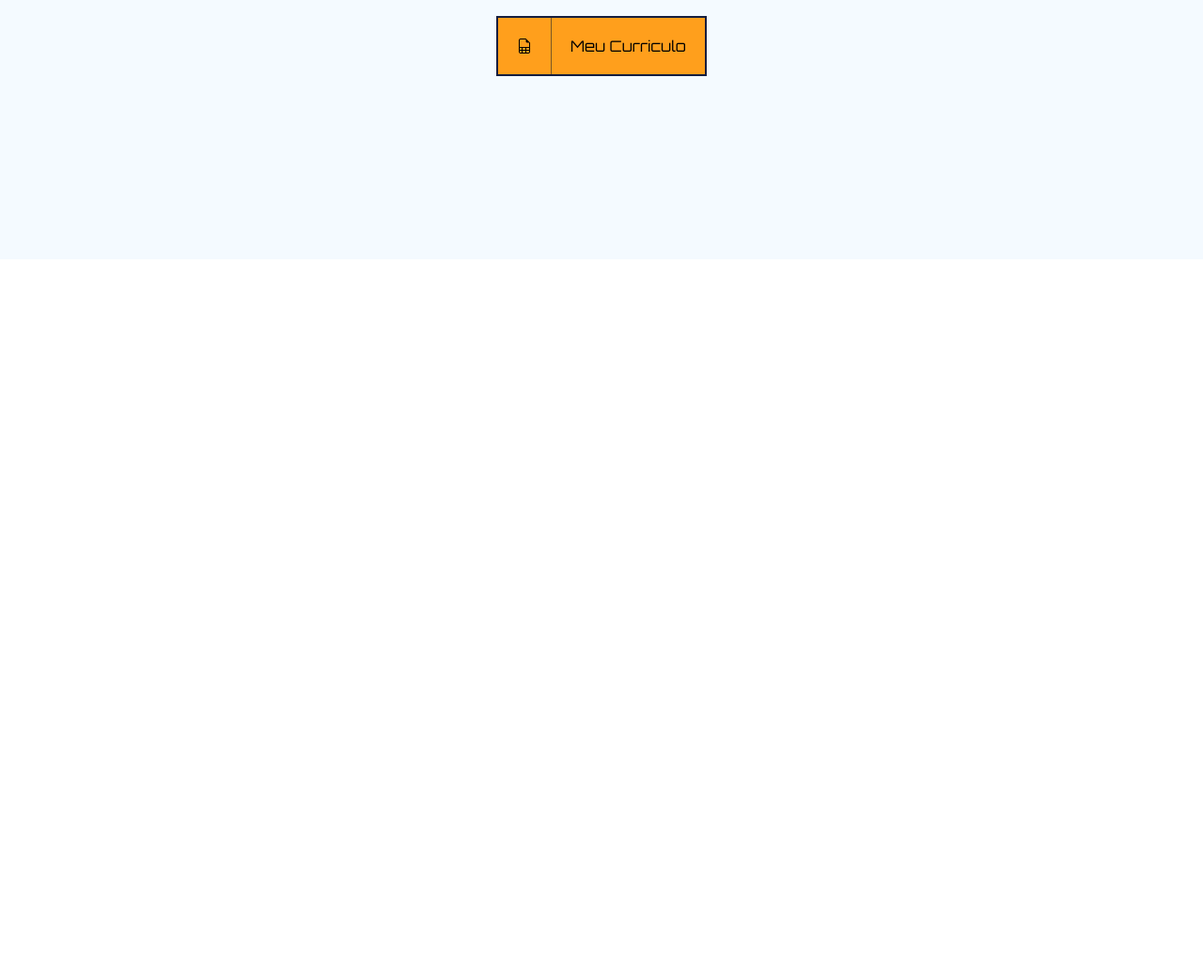
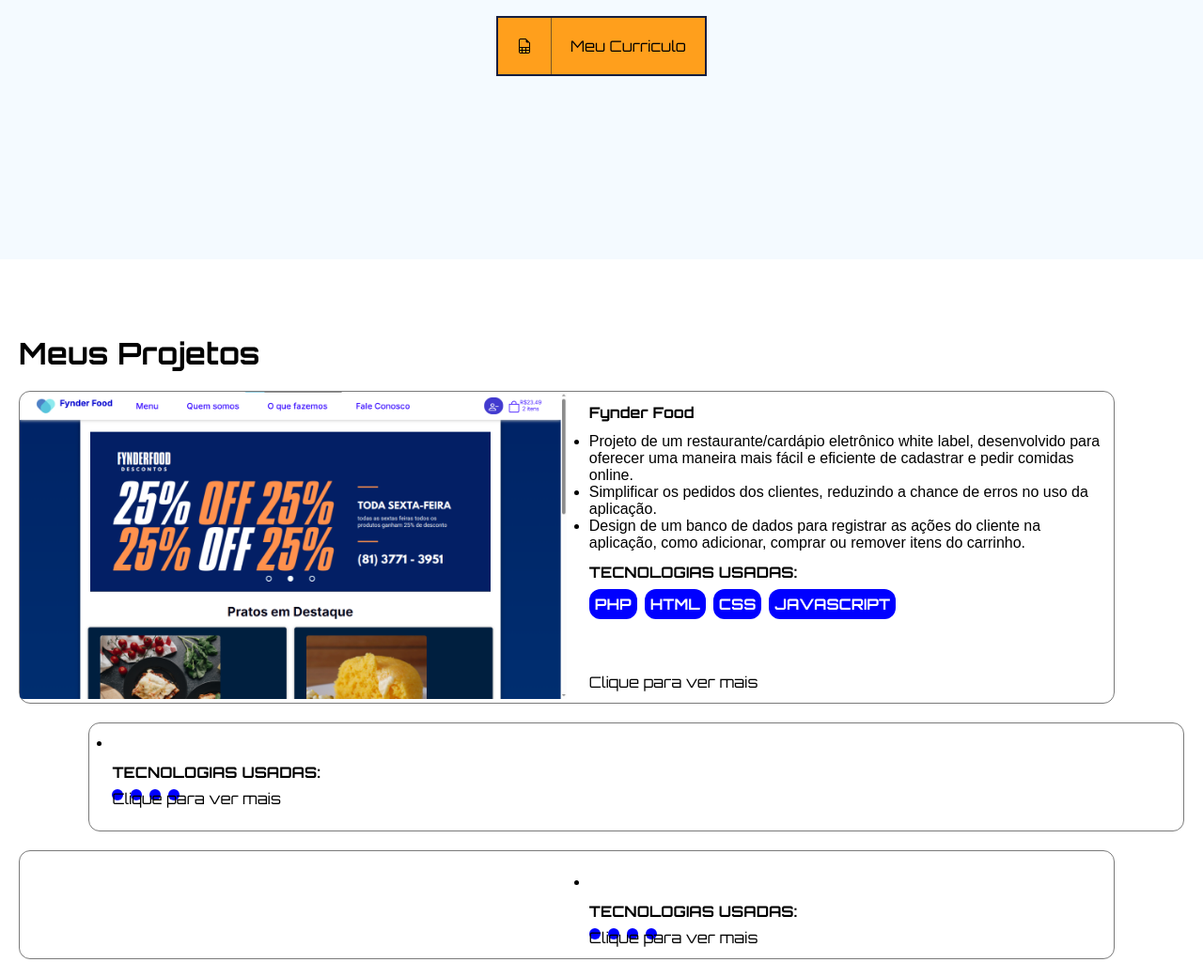
Before and after one commit to GabrielKleber/portfolio, a plain HTML site: page index.html in a window 1280 px wide. Shown: the part 1324-2365 px from the top of the page at 94% size. Before the commit the page ends 1600 px from the top, so only its background shows below. Drawn offline with nearby package versions, Linux system fonts and the light colour scheme.

Commit message:
Início dos projetos

```diff
--- a/assets/css/style.css
+++ b/assets/css/style.css
@@ -44,6 +44,10 @@ nav {
     padding: 20px;
     background-color: white;
     z-index: 2;
+}
+
+abbr {
+    text-decoration: none;
 }
 
 header {
@@ -121,7 +125,7 @@ header > #contatos > #email > abbr > .copy {
     border-right: 1px solid var(--borda1);
 }
 
-header > #contatos > #email > abbr > .copy:hover {
+header > #contatos > #email > abbr > .copy:hover, header > #contatos > .contato:hover {
     filter: brightness(80%);
 }
 
@@ -184,3 +188,85 @@ main > section#about > #tecnologias > .tecnologia > abbr > img {
     width: 100%;
     height: 100%;
 }
+
+main > section#projects {
+    width: 100%;
+    padding: 80px 20px 20px 20px;
+    display: flex;
+    flex-direction: column;
+    gap: 20px;
+}
+
+main > section#projects > h3 {
+    font-size: 2rem;
+}
+
+main > section#projects > div.projeto-l, main > section#projects > div.projeto-r {
+    width: 94%;
+    border: 1px solid var(--borda1);
+    border-radius: 12px;
+    display: flex;
+    cursor: pointer;
+}
+
+main > section#projects > div.projeto-r {
+    display: flex;
+    flex-direction: row-reverse;
+    margin-left: 6%;
+}
+
+main > section#projects > div.projeto-l > div.img, main > section#projects > div.projeto-r > div.img {
+    min-width: 50%;
+}
+
+main > section#projects > div.projeto-l > div.img > img {
+    width: 100%;
+    border-radius: 20px 0 0 4px;
+}
+
+main > section#projects > div.projeto-r > div.img > img {
+    width: 100%;
+    border-radius: 0 20px 4px 0;
+}
+
+main > section#projects > div.projeto-l > div.desc, main > section#projects > div.projeto-r > div.desc {
+    min-width: 50%;
+    padding: 12px 8px 12px 24px;
+    position: relative;
+}
+
+main > section#projects > div.projeto-r > div.desc {
+    text-align: left;
+}
+
+main > section#projects > div.projeto-l > div.desc > h4.titulo, main > section#projects > div.projeto-r > div.desc {
+    margin-bottom: 12px;
+}
+
+main > section#projects > div.projeto-l > div.desc > ul > li, main > section#projects > div.projeto-r > div.desc > ul > li {
+    font-family: Arial, Helvetica, sans-serif;
+}
+
+main > section#projects > div.projeto-l > div.desc > div.tecs, main > section#projects > div.projeto-r > div.desc > div.tecs {
+    margin-top: 12px;
+}
+
+main > section#projects > div.projeto-l > div.desc > div.tecs > div.tags, main > section#projects > div.projeto-r > div.desc > div.tecs > div.tags {
+    display: flex;
+    gap: 8px;
+    margin: 8px 0 ;
+}
+
+div.tec {
+    background-color: blue;
+    color: white;
+    font-weight: bold;
+    padding: 6px;
+    border-radius: 12px;
+}
+
+main > section#projects > div.projeto-l > div.desc > p.click, main > section#projects > div.projeto-r > div.desc > p.click {
+    position: absolute;
+    bottom: 12px;
+    left: 24px;
+}
--- a/index.html
+++ b/index.html
@@ -14,7 +14,7 @@
       <div id="caminhos">
         <a href="#header" class="caminho">Início</a>
         <a href="#about" class="caminho">Sobre</a>
-        <a href="#" class="caminho"></a>
+        <a href="#projects" class="caminho">Projetos</a>
         <a href="#" class="caminho"></a>
       </div>
     </nav>
@@ -164,7 +164,9 @@
           </div>
         </div>
         <p class="apresentacao">
-          Experiência na revisão, atualização e criação de código seguindo os princípios do Clean Code. Acesse meu currículo ou entre em contato comigo para saber mais:
+          Experiência na revisão, atualização e criação de código seguindo os
+          princípios do Clean Code. Acesse meu currículo ou entre em contato
+          comigo para saber mais:
         </p>
 
         <a href="" class="curriculo">
@@ -174,6 +176,113 @@
           Meu Curriculo
         </a>
       </section>
+
+      <section id="projects">
+        <h3>Meus Projetos</h3>
+
+        <div class="projeto-l">
+          <div class="img">
+            <img src="assets/img/img_apoio/fynder.png" alt="Fynder Food" />
+          </div>
+          <div class="desc">
+            <h4 class="titulo">Fynder Food</h4>
+            <ul>
+              <li>
+                Projeto de um restaurante/cardápio eletrônico white label,
+                desenvolvido para oferecer uma maneira mais fácil e eficiente de
+                cadastrar e pedir comidas online.
+              </li>
+              <li>
+                Simplificar os pedidos dos clientes, reduzindo a chance de erros
+                no uso da aplicação.
+              </li>
+              <li>
+                Design de um banco de dados para registrar as ações do cliente
+                na aplicação, como adicionar, comprar ou remover itens do
+                carrinho.
+              </li>
+            </ul>
+            <div class="tecs">
+              <h4>TECNOLOGIAS USADAS:</h4>
+              <div class="tags">
+                <div class="tec php">
+                  <abbr title="PHP"> PHP </abbr>
+                </div>
+                <div class="tec html">
+                  <abbr title="HTML"> HTML </abbr>
+                </div>
+                <div class="tec css">
+                  <abbr title="CSS"> CSS </abbr>
+                </div>
+                <div class="tec js">
+                  <abbr title="JAVASCRIPT"> JAVASCRIPT </abbr>
+                </div>
+              </div>
+            </div>
+            <p class="click">Clique para ver mais</p>
+          </div>
+        </div>
+
+        <div class="projeto-r">
+          <div class="img">
+            <img src="" alt="" />
+          </div>
+          <div class="desc">
+            <h4 class="titulo"></h4>
+            <ul>
+              <li></li>
+            </ul>
+            <div class="tecs">
+              <h4>TECNOLOGIAS USADAS:</h4>
+              <div class="tags">
+                <div class="tec">
+                  <abbr title=""> </abbr>
+                </div>
+                <div class="tec">
+                  <abbr title=""> </abbr>
+                </div>
+                <div class="tec">
+                  <abbr title=""> </abbr>
+                </div>
+                <div class="tec">
+                  <abbr title=""> </abbr>
+                </div>
+              </div>
+            </div>
+            <p class="click">Clique para ver mais</p>
+          </div>
+        </div>
+
+        <div class="projeto-l">
+          <div class="img">
+            <img src="" alt="" />
+          </div>
+          <div class="desc">
+            <h4 class="titulo"></h4>
+            <ul>
+              <li></li>
+            </ul>
+            <div class="tecs">
+              <h4>TECNOLOGIAS USADAS:</h4>
+              <div class="tags">
+                <div class="tec">
+                  <abbr title=""> </abbr>
+                </div>
+                <div class="tec">
+                  <abbr title=""> </abbr>
+                </div>
+                <div class="tec">
+                  <abbr title=""> </abbr>
+                </div>
+                <div class="tec">
+                  <abbr title=""> </abbr>
+                </div>
+              </div>
+            </div>
+            <p class="click">Clique para ver mais</p>
+          </div>
+        </div>
+      </section>
     </main>
   </body>
 </html>
```
Also changed, not shown: assets/img/img_apoio/fynder.png (added).
